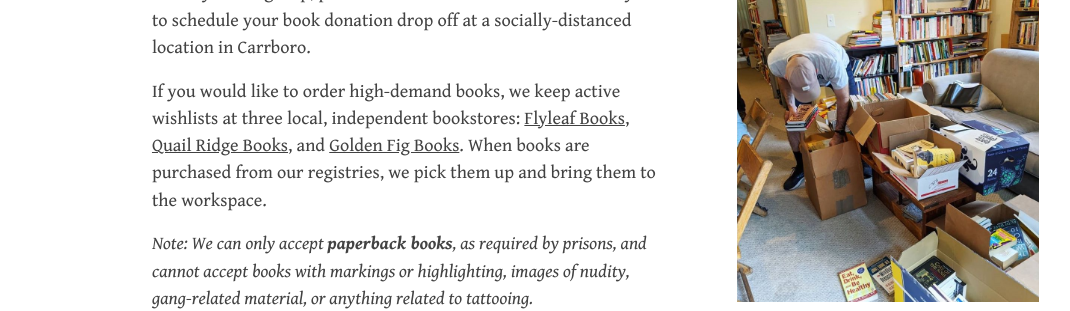
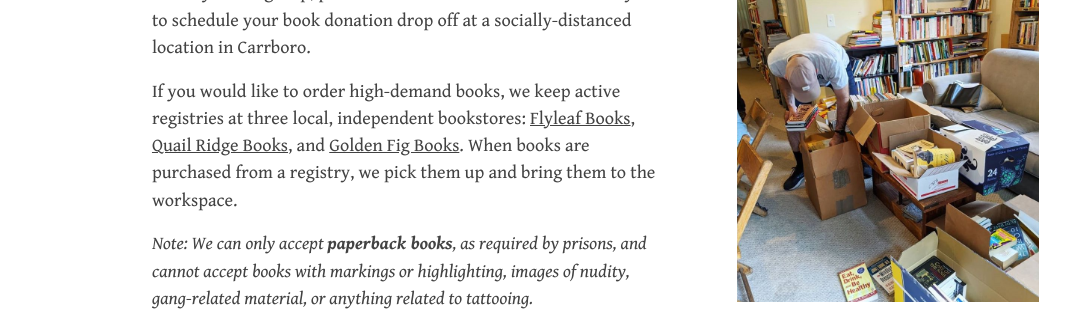
Before and after one commit to prisonbookscollective/prisonbookscollective.github.io, a Jekyll site: the page built from support-us.md, in a window 1280 px wide and 900 px high, scrolled down 931 px. Shown: the part 179-490 px from the top of the window, without its empty margins (105-1175 px from the left). Built offline with Jekyll 4.4.1, drawn with Linux system fonts in a browser that asks for light colours.

Commit message:
changed "wishlists" to "registries" and updated grammar

```diff
--- a/support-us.md
+++ b/support-us.md
@@ -28,7 +28,7 @@ intro: We are able to do what we do through donations&#58; money, books, supplie
 		<h2 id="donate-books">Donate paperback books.</h2>
 		<p>We maintain a stock of over a thousand books spanning every genre. <a href="#high-demand-books">Below</a> is a list of highly-requested of books. To donate books directly to the group, please <a href="mailto:{{ site.general_email }}?subject=Book%20Donation">contact us</a> and we will work with you to schedule your book donation drop off at a socially-distanced location in Carrboro.</p>
 		<p></p>
-		<p>If you would like to order high-demand books, we keep active wishlists at three local, independent bookstores: <a href="{{ site.flyleaf_wishlist }}">Flyleaf Books</a>, <a href="{{ site.quailRidge_wishlist }}">Quail Ridge Books</a>, and <a href="{{ site.goldenFig_wishlist }}">Golden Fig Books</a>. When books are purchased from our registries, we pick them up and bring them to the workspace.</p>
+		<p>If you would like to order high-demand books, we keep active registries at three local, independent bookstores: <a href="{{ site.flyleaf_wishlist }}">Flyleaf Books</a>, <a href="{{ site.quailRidge_wishlist }}">Quail Ridge Books</a>, and <a href="{{ site.goldenFig_wishlist }}">Golden Fig Books</a>. When books are purchased from a registry, we pick them up and bring them to the workspace.</p>
 		<p><i>Note: We can only accept <strong>paperback books</strong>, as required by prisons, and cannot accept books with markings or highlighting, images of nudity, gang-related material, or anything related to tattooing. </i></p> <p><i>Also, we ask donors to be considerate of the books they donate; while we appreciate all donations, time spent weeding out unusable books is time we could otherwise spend responding to requests. If you aren't sure if a donation would be helpful, please <a href="mailto:{{ site.general_email }}?subject=Book%20Donation">ask</a>! Also, please do not donate fiction unless it falls under the categories listed (we have more than we need!). </i></p>
 		<a href="{{ site.flyleaf_wishlist }}" class="btn-secondary external-link">Flyleaf registry</a>
 		<a href="{{ site.quailRidge_wishlist }}" class="btn-secondary external-link link-set">Quail Ridge registry</a>
```
